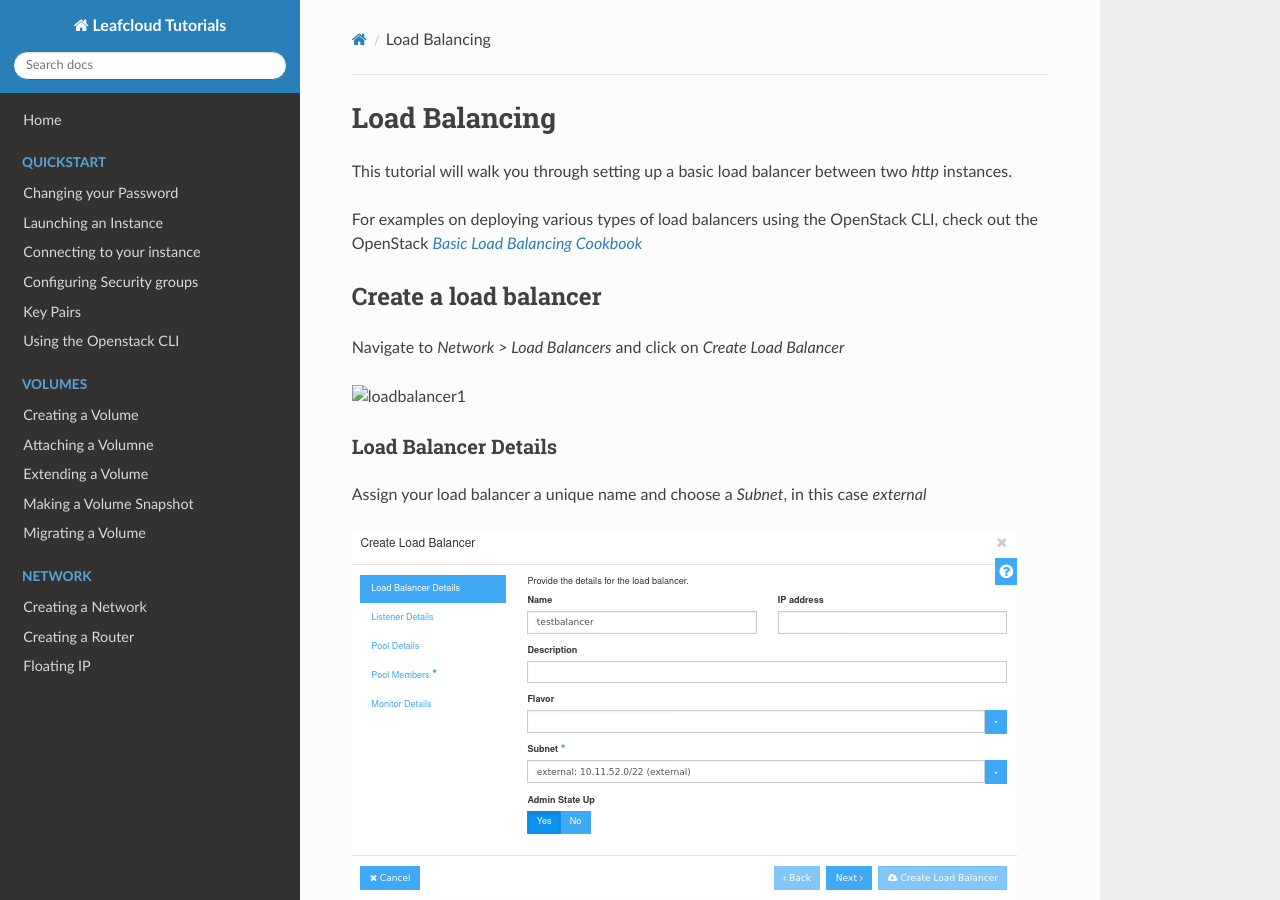
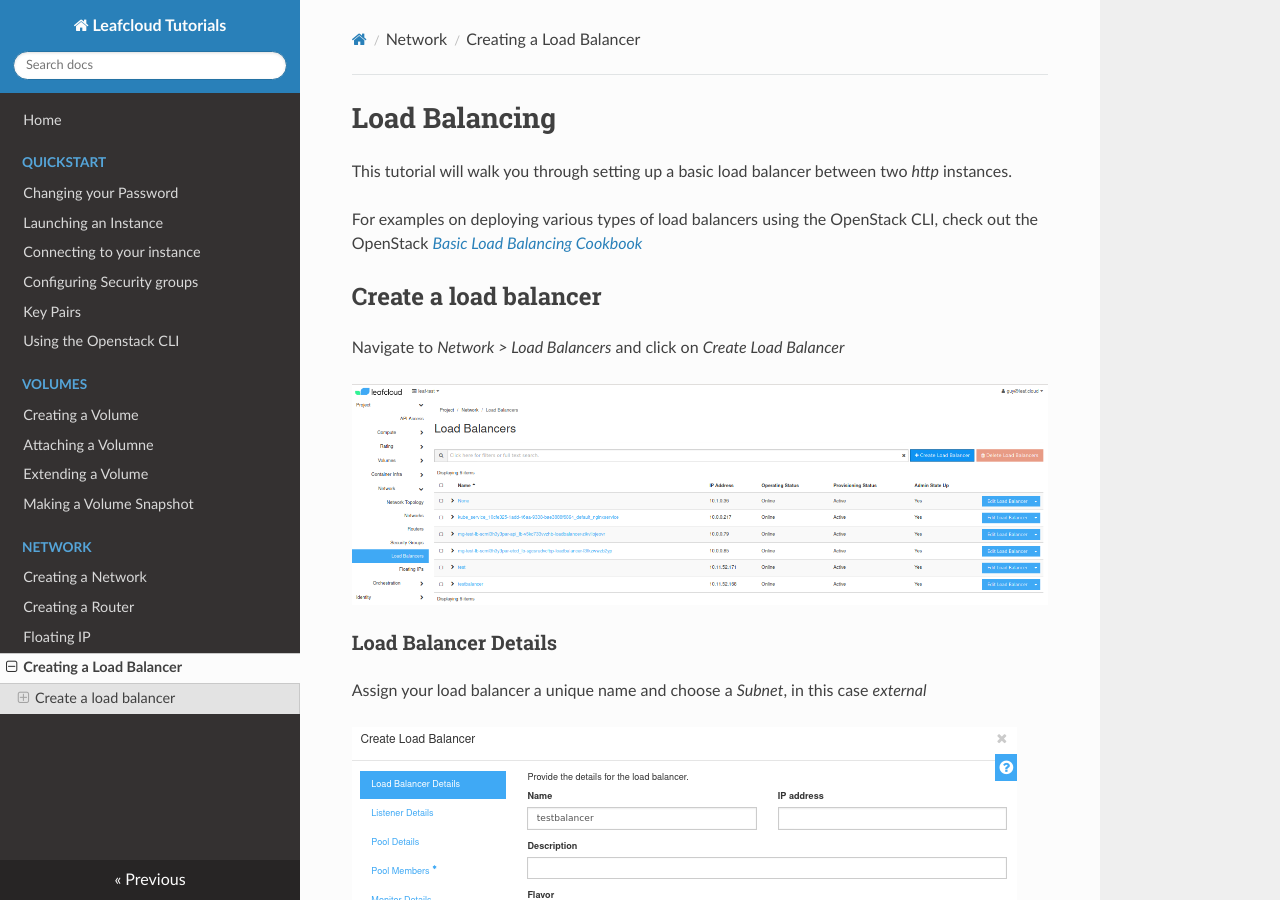
Before and after one commit to leafcloudhq/documentation-rtd, an MkDocs documentation site: the page built from docs/network/Creating-a-load-balancer.md, in a window 1280 px wide and 900 px high. Built offline with MkDocs 1.6.1, drawn with Linux system fonts in a browser that asks for light colours; nearby versions of some CDN libraries.

Commit message:
changes to index loadbalancer and usingcli

```diff
--- a/docs/network/Creating-a-load-balancer.md
+++ b/docs/network/Creating-a-load-balancer.md
@@ -8,7 +8,7 @@
 
 Navigate to *Network > Load Balancers* and click on *Create Load Balancer*
 
-![loadbalancer1](/loadbalancer1.png)
+![loadbalancer1](../images/loadbalancer1.png)
 
 ### Load Balancer Details
 
--- a/mkdocs.yml
+++ b/mkdocs.yml
@@ -13,10 +13,10 @@
           - Attaching a Volumne: volumes/Attaching-a-volume-to-your-instance.md
           - Extending a Volume: volumes/Extending-a-bootable-volume.md
           - Making a Volume Snapshot: volumes/Make-a-volume-snapshot.md
-          - Migrating a Volume: volumes/Migrating-a-volume.md
     - Network:
         - Creating a Network: network/Creating-a-new-network.md
         - Creating a Router: network/Creating-a-new-router.md
         - Floating IP: network/Floating-IP.md
+        - Creating a Load Balancer: network/Creating-a-load-balancer.md
 
 theme: readthedocs
```
Also changed, not shown: docs/quickstart/Using-Openstack-CLI.md (+2 -2 lines).
